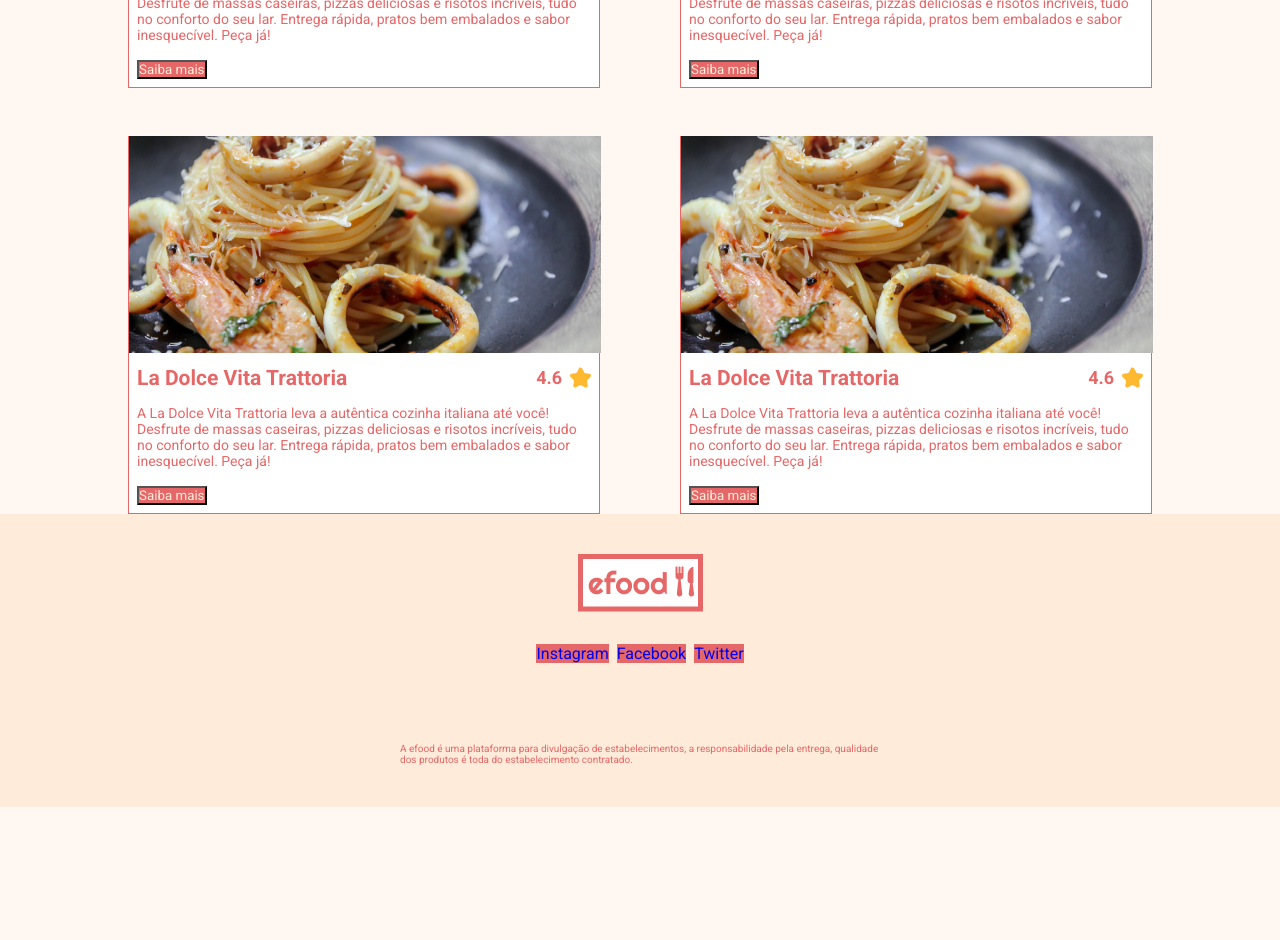
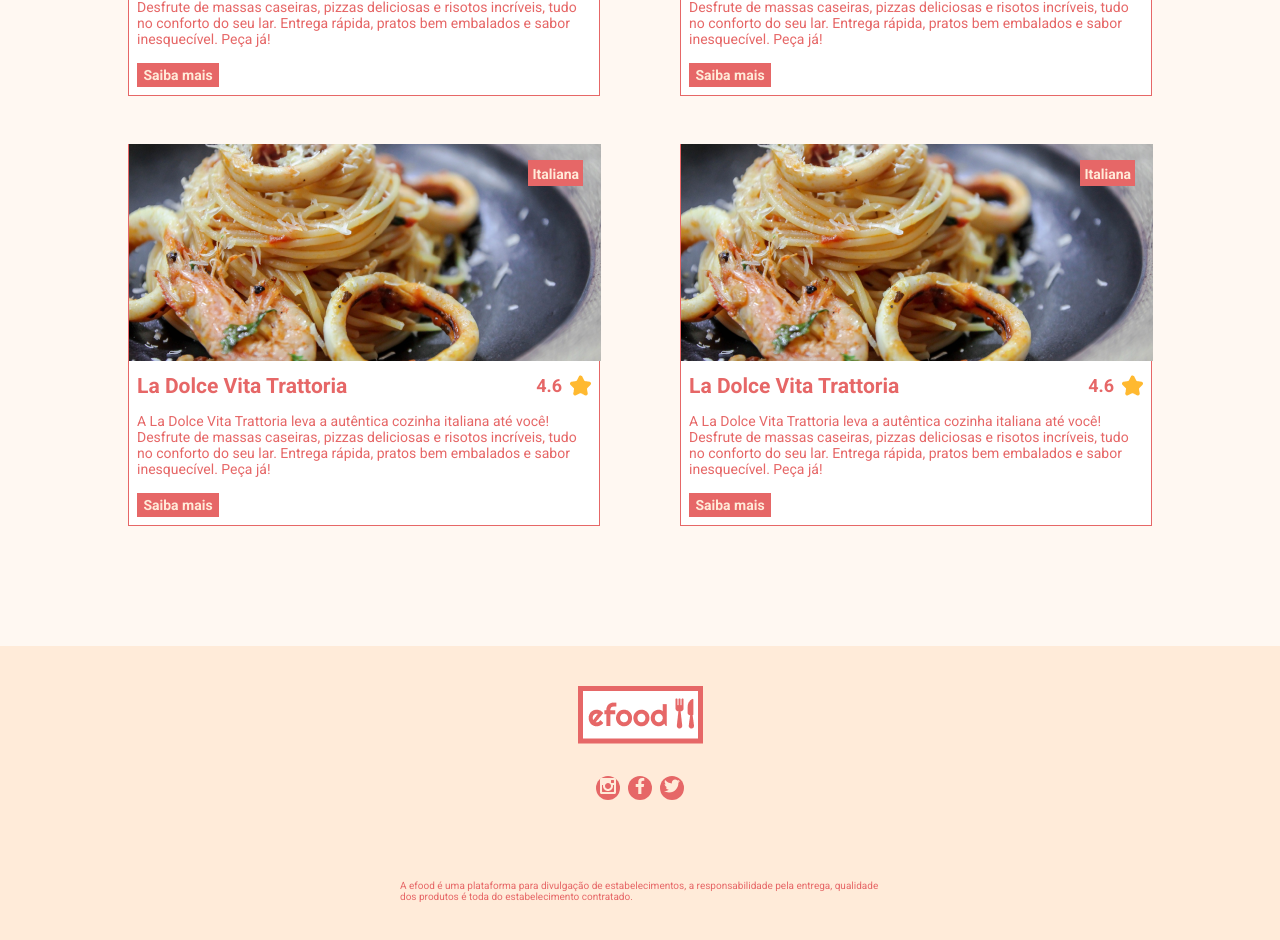
Before and after one commit to douglas-yokomizo/efood, a React (Vite) app: page / in a window 1280 px wide. Shown: the part 1180-2120 px from the top of the page. Before the commit the page ends 1987 px from the top, so only its background shows below. Built offline with nearby package versions, Linux system fonts and the light colour scheme.

Commit message:
feat(tags): add tags

```diff
--- a/package.json
+++ b/package.json
@@ -12,6 +12,7 @@
   "dependencies": {
     "react": "^18.2.0",
     "react-dom": "^18.2.0",
+    "react-icons": "^4.11.0",
     "react-router-dom": "^6.18.0",
     "styled-components": "^6.1.1"
   },
--- a/src/App.tsx
+++ b/src/App.tsx
@@ -2,15 +2,76 @@ import { CardList } from "./components/CardList"
 import { Footer } from "./components/Footer"
 import { Hero } from "./components/Hero"
 import { GlobalStyles } from "./styles"
+import sushi from './assets/images/sushi.png'
+import macarrao from './assets/images/macarrao.png'
+import { Restaurant } from "./models/Restaurant"
 
-function App() {
+const restaurants: Restaurant[] = [
+  {
+    id: 1,
+    title: 'Hioki Sushi',
+    score: 4.9,
+    image: sushi,
+    description: 'Peça já o melhor da culinária japonesa no conforto da sua casa! Sushis frescos, sashimis deliciosos e pratos quentes irresistíveis. Entrega rápida, embalagens cuidadosas e qualidade garantida.Experimente o Japão sem sair do lar com nosso delivery!',
+    spotlight: 'true',
+    category: 'Japonesa'
+
+  },
+  {
+    id: 2,
+    category: 'Italiana',
+    spotlight: 'false',
+    title: 'La Dolce Vita Trattoria',
+    score: 4.6,
+    image: macarrao,
+    description: 'A La Dolce Vita Trattoria leva a autêntica cozinha italiana até você! Desfrute de massas caseiras, pizzas deliciosas e risotos incríveis, tudo no conforto do seu lar. Entrega rápida, pratos bem embalados e sabor inesquecível. Peça já!'
+  },
+  {
+    id: 3,
+    category: 'Italiana',
+    spotlight: 'false',
+    title: 'La Dolce Vita Trattoria',
+    score: 4.6,
+    image: macarrao,
+    description: 'A La Dolce Vita Trattoria leva a autêntica cozinha italiana até você! Desfrute de massas caseiras, pizzas deliciosas e risotos incríveis, tudo no conforto do seu lar. Entrega rápida, pratos bem embalados e sabor inesquecível. Peça já!'
+  },
+  {
+    id: 4,
+    category: 'Italiana',
+    spotlight: 'false',
+    title: 'La Dolce Vita Trattoria',
+    score: 4.6,
+    image: macarrao,
+    description: 'A La Dolce Vita Trattoria leva a autêntica cozinha italiana até você! Desfrute de massas caseiras, pizzas deliciosas e risotos incríveis, tudo no conforto do seu lar. Entrega rápida, pratos bem embalados e sabor inesquecível. Peça já!'
+  },
+  {
+    id: 5,
+    category: 'Italiana',
+    spotlight: 'false',
+    title: 'La Dolce Vita Trattoria',
+    score: 4.6,
+    image: macarrao,
+    description: 'A La Dolce Vita Trattoria leva a autêntica cozinha italiana até você! Desfrute de massas caseiras, pizzas deliciosas e risotos incríveis, tudo no conforto do seu lar. Entrega rápida, pratos bem embalados e sabor inesquecível. Peça já!'
+  },
+  {
+    id: 6,
+    category: 'Italiana',
+    spotlight: 'false',
+    title: 'La Dolce Vita Trattoria',
+    score: 4.6,
+    image: macarrao,
+    description: 'A La Dolce Vita Trattoria leva a autêntica cozinha italiana até você! Desfrute de massas caseiras, pizzas deliciosas e risotos incríveis, tudo no conforto do seu lar. Entrega rápida, pratos bem embalados e sabor inesquecível. Peça já!'
+  }
+]
+
+const App = () => {
 
   return (
     <>
       <GlobalStyles />
       <Hero />
       <div className="container">
-        <CardList />
+        <CardList orientation="vertical" restaurants={restaurants} />
       </div>
       <Footer />
     </>
--- a/src/components/Button/styles.ts
+++ b/src/components/Button/styles.ts
@@ -1,8 +1,14 @@
 import {styled} from 'styled-components'
-import { colors } from '../../styles'
+import { colors, fonts } from '../../styles'
 import { ButtonProps } from '.'
 
 export const ButtonStyled = styled.button<ButtonProps>`
   background-color: ${props => props.name === 'info' ? colors.red : colors.beige};
   color: ${props => props.name === 'info' ? colors.beige : colors.red};
+  cursor: pointer;
+  width: 82px;
+  height: 24px;
+  border: none;
+  font-weight: ${fonts.subHeading};
+  font-size: 14px
 `
--- a/src/components/Card/index.tsx
+++ b/src/components/Card/index.tsx
@@ -1,18 +1,22 @@
 import star from '../../assets/images/star-icon.png'
 import { Button } from "../Button"
+import { Tag } from '../Tag';
 import { CardContainer, CardHeader, CardInfo, Description, Score } from './styles'
 
 type CardProps = {
   image: string;
   title: string;
   description: string;
-  score: number
+  score: number;
+  spotlight: string;
+  category: string
 }
 
-const Card = ({ title, description, score, image }: CardProps) => {
+const Card = ({ title, description, score, image, spotlight, category }: CardProps) => {
   return (
     <CardContainer>
       <img src={image} alt={title} />
+      <Tag spotlight={spotlight} category={category} />
       <CardInfo>
         <CardHeader>
           <h3>{title}</h3>
--- a/src/components/Card/styles.ts
+++ b/src/components/Card/styles.ts
@@ -1,5 +1,6 @@
 import {styled} from 'styled-components'
 import { colors, fonts } from '../../styles'
+import { TagStyled } from '../Tag/styles'
 
 export const CardContainer = styled.div`
   max-width: 472px;
@@ -8,6 +9,13 @@ export const CardContainer = styled.div`
   background-color: ${colors.white};
   border: 1px solid ${colors.red};
   border-top: none;
+  position: relative;
+
+    ${TagStyled} {
+      position: absolute;
+      right: 16px;
+      top: 16px
+    }
 `
 
 export const CardInfo = styled.div`
--- a/src/components/CardList/index.tsx
+++ b/src/components/CardList/index.tsx
@@ -1,52 +1,19 @@
 import { Card } from "../Card"
-import sushi from '../../assets/images/sushi.png'
-import macarrao from '../../assets/images/macarrao.png'
 import { ListContainer } from "./styles"
+import { Restaurant } from "../../models/Restaurant"
 
-const products = [
-  {
-    title: 'Hioki Sushi',
-    score: 4.9,
-    image: `${sushi}`,
-    description: 'Peça já o melhor da culinária japonesa no conforto da sua casa! Sushis frescos, sashimis deliciosos e pratos quentes irresistíveis. Entrega rápida, embalagens cuidadosas e qualidade garantida.Experimente o Japão sem sair do lar com nosso delivery!'
-  },
-  {
-    title: 'La Dolce Vita Trattoria',
-    score: 4.6,
-    image: `${macarrao}`,
-    description: 'A La Dolce Vita Trattoria leva a autêntica cozinha italiana até você! Desfrute de massas caseiras, pizzas deliciosas e risotos incríveis, tudo no conforto do seu lar. Entrega rápida, pratos bem embalados e sabor inesquecível. Peça já!'
-  },
-  {
-    title: 'La Dolce Vita Trattoria',
-    score: 4.6,
-    image: `${macarrao}`,
-    description: 'A La Dolce Vita Trattoria leva a autêntica cozinha italiana até você! Desfrute de massas caseiras, pizzas deliciosas e risotos incríveis, tudo no conforto do seu lar. Entrega rápida, pratos bem embalados e sabor inesquecível. Peça já!'
-  },
-  {
-    title: 'La Dolce Vita Trattoria',
-    score: 4.6,
-    image: `${macarrao}`,
-    description: 'A La Dolce Vita Trattoria leva a autêntica cozinha italiana até você! Desfrute de massas caseiras, pizzas deliciosas e risotos incríveis, tudo no conforto do seu lar. Entrega rápida, pratos bem embalados e sabor inesquecível. Peça já!'
-  },
-  {
-    title: 'La Dolce Vita Trattoria',
-    score: 4.6,
-    image: `${macarrao}`,
-    description: 'A La Dolce Vita Trattoria leva a autêntica cozinha italiana até você! Desfrute de massas caseiras, pizzas deliciosas e risotos incríveis, tudo no conforto do seu lar. Entrega rápida, pratos bem embalados e sabor inesquecível. Peça já!'
-  },
-  {
-    title: 'La Dolce Vita Trattoria',
-    score: 4.6,
-    image: `${macarrao}`,
-    description: 'A La Dolce Vita Trattoria leva a autêntica cozinha italiana até você! Desfrute de massas caseiras, pizzas deliciosas e risotos incríveis, tudo no conforto do seu lar. Entrega rápida, pratos bem embalados e sabor inesquecível. Peça já!'
-  },
-]
 
-const CardList = () => {
+export type CardListProps = {
+  orientation: string
+  restaurants: Restaurant[]
+}
+
+
+const CardList = ({ orientation, restaurants }: CardListProps) => {
   return (
-    <ListContainer>
-      {products.map(product => (
-        <Card title={product.title} image={product.image} description={product.description} score={product.score} />
+    <ListContainer orientation={orientation}>
+      {restaurants.map(restaurant => (
+        <Card title={restaurant.title} image={restaurant.image} description={restaurant.description} score={restaurant.score} spotlight={restaurant.spotlight} category={restaurant.category} key={restaurant.id} />
       ))}
     </ListContainer>
   )
--- a/src/components/CardList/styles.ts
+++ b/src/components/CardList/styles.ts
@@ -1,8 +1,9 @@
 import styled from 'styled-components'
+import { CardListProps } from '.'
 
-export const ListContainer = styled.section`
+export const ListContainer = styled.section<Omit<CardListProps, 'restaurants'>>`
   display: grid;
-  grid-template-columns: 1fr 1fr;
+  grid-template-columns: ${props => props.orientation === 'vertical' ? '1fr 1fr' : '1fr 1fr 1fr'};
   column-gap: 80px;
   row-gap: 48px;
 `
--- a/src/components/Footer/index.tsx
+++ b/src/components/Footer/index.tsx
@@ -1,3 +1,6 @@
+import { FaFacebookF, FaTwitter } from 'react-icons/fa'
+import { ImInstagram } from "react-icons/im";
+
 import logo from '../../assets/images/logo.png'
 import { Logo } from '../Hero/styles'
 import { FooterBg, FooterContainer, Socials } from './styles'
@@ -10,13 +13,13 @@ const Footer = () => {
           <Logo src={logo} alt="efood logo" />
           <Socials>
             <li>
-              <a href="/">Instagram</a>
+              <a href="/"><ImInstagram /></a>
             </li>
             <li>
-              <a href="/">Facebook</a>
+              <a href="/"><FaFacebookF /></a>
             </li>
             <li>
-              <a href="/">Twitter</a>
+              <a href="/"><FaTwitter /></a>
             </li>
           </Socials>
           <p>A efood é uma plataforma para divulgação de estabelecimentos, a responsabilidade pela entrega, qualidade dos produtos é toda do estabelecimento contratado.</p>
--- a/src/components/Footer/styles.ts
+++ b/src/components/Footer/styles.ts
@@ -3,6 +3,7 @@ import { colors, fonts } from '../../styles'
 
 export const FooterBg = styled.div`
   background-color: ${colors.beige};
+  margin-top: 120px;
 
   p {
     width: 480px;
@@ -26,6 +27,16 @@ export const Socials = styled.ul`
   column-gap: 8px;
 
   li {
-    background-color: ${colors.red}
-  }
+    background-color: ${colors.red};
+    width:24px;
+    height: 24px;
+    border-radius: 50%;
+    display:flex;
+    align-items: center;
+    justify-content: center;
+
+    a{
+      color: ${colors.beige};
+    }
+}
 `
--- /dev/null
+++ b/src/components/Tag/index.tsx
@@ -0,0 +1,23 @@
+import { TagSpot, TagStyled } from "./styles"
+
+export type TagProps = {
+  spotlight: string,
+  category: string
+}
+
+const Tag = ({ spotlight, category }: TagProps) => {
+  return (
+    <>
+      <TagStyled>
+        <TagSpot spotlight={spotlight}>
+          Destaque da semana
+        </TagSpot>
+        <div>
+          {category}
+        </div>
+      </TagStyled>
+    </>
+  )
+}
+
+export { Tag }
--- /dev/null
+++ b/src/components/Tag/styles.ts
@@ -0,0 +1,22 @@
+import styled from "styled-components";
+import { TagProps } from ".";
+import { colors, fonts } from "../../styles";
+
+export const TagStyled = styled.div`
+  display: flex;
+  column-gap: 8px;
+
+  div {
+    background-color: ${colors.red};
+    color: ${colors.beige};
+    font-weight: ${fonts.subHeading};
+    padding: 6px 4px;
+    font-size: 14px;
+    text-align: center;
+    height: 26px;
+  }
+`
+
+export const TagSpot = styled.div<Omit<TagProps, 'category'>>`
+  display: ${props => props.spotlight === 'false' ? 'none' : 'block'};
+  `
--- /dev/null
+++ b/src/models/Restaurant.ts
@@ -0,0 +1,21 @@
+class Restaurant {
+  title: string
+  score: number
+  image: string
+  description: string
+  category: string
+  id: number
+  spotlight: string
+
+  constructor (id:number, category:string, description:string, image: string, score: number, title: string, spotlight: string) {
+    this.id = id
+    this.category = category
+    this.description = description
+    this.image = image
+    this.score = score
+    this.title = title
+    this.spotlight = spotlight
+  }
+}
+
+export {Restaurant}
```
Also changed, not shown: 1 other file (tests, documents, lock files or other folders).
